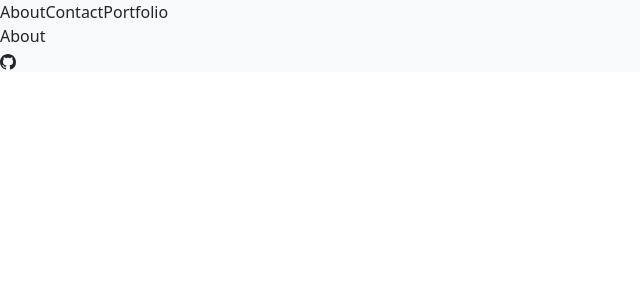
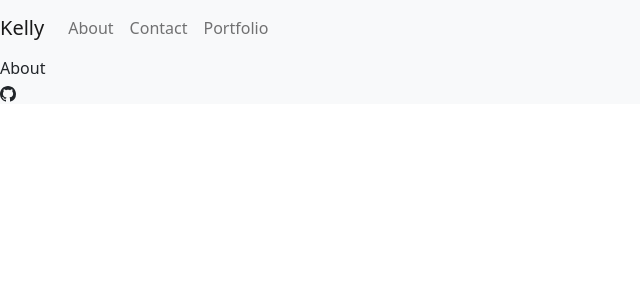
Before and after one commit to Rucatues/Personal-Portfolio-using-React, a React (Create React App) app: page / in a window 1280 px wide. Shown: the top 300 px of the page, without its empty margins (0-640 px from the left). Built offline with nearby package versions, Linux system fonts and the light colour scheme.

Commit message:
bootstrap navbar added

```diff
--- a/src/components/Navbar.jsx
+++ b/src/components/Navbar.jsx
@@ -3,9 +3,26 @@
 const Navbar = ({ setCurrentPage, currentPage }) => {
     return (
         <div>
-            <a onClick={() => setCurrentPage('About')}>About</a>
-            <a onClick={() => setCurrentPage('Contact')}>Contact</a>
-            <a onClick={() => setCurrentPage('Portfolio')}>Portfolio</a>
+
+            <nav class="navbar navbar-expand-lg navbar-light bg-light">
+                <a class="navbar-brand" href="#">Kelly</a>
+                <button class="navbar-toggler" type="button" data-toggle="collapse" data-target="#navbarNav" aria-controls="navbarNav" aria-expanded="false" aria-label="Toggle navigation">
+                    <span class="navbar-toggler-icon"></span>
+                </button>
+                <div class="collapse navbar-collapse" id="navbarNav">
+                    <ul class="navbar-nav">
+                        <li class="nav-item active">
+                            <a class="nav-link" onClick={() => setCurrentPage('About')}>About</a>
+                        </li>
+                        <li class="nav-item">
+                            <a class="nav-link" onClick={() => setCurrentPage('Contact')}>Contact</a>
+                        </li>
+                        <li class="nav-item">
+                            <a class="nav-link" onClick={() => setCurrentPage('Portfolio')}>Portfolio</a>
+                        </li>
+                    </ul>
+                </div>
+            </nav>
         </div>
     )
 }
```
